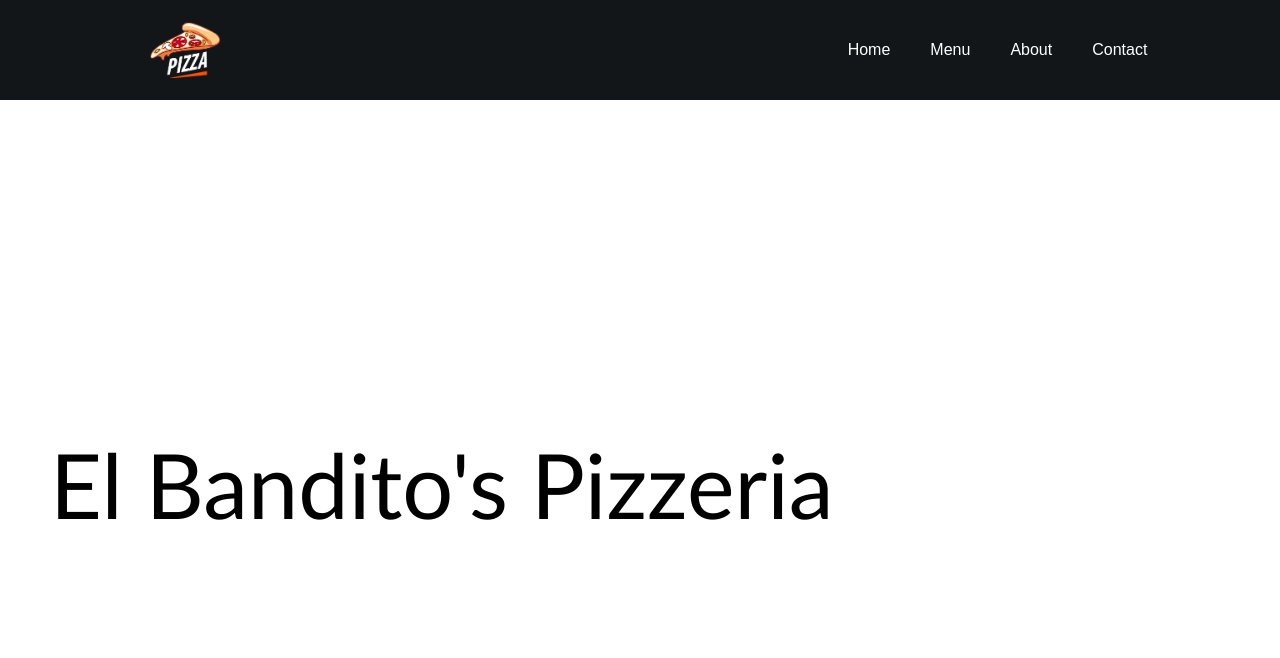
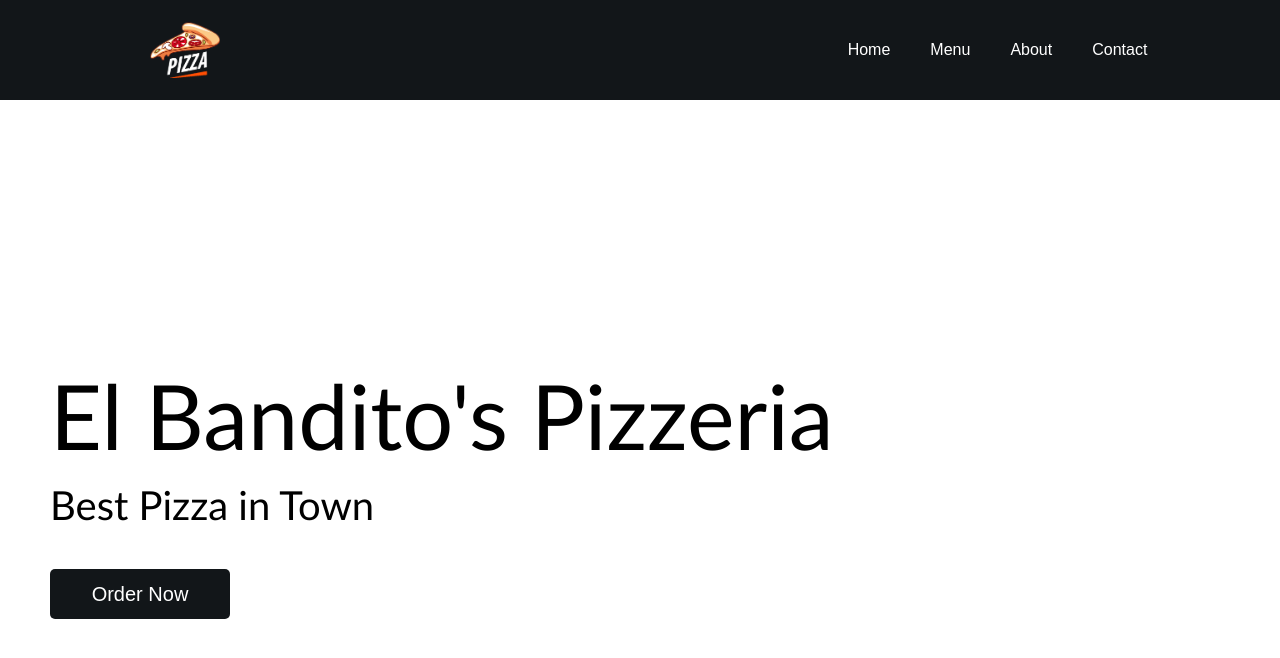
Before and after one commit to AndrasCsorba/El-Bandito-Pizzeria, a React (Create React App) app: page / in a window 1280 px wide. Shown: the top 658 px of the page. Built offline with nearby package versions, Linux system fonts and the light colour scheme.

Commit message:
home page texting

```diff
--- a/src/pages/Home.js
+++ b/src/pages/Home.js
@@ -1,11 +1,16 @@
 import React from "react";
 import "../styles/Home.css";
+import { Link } from "react-router-dom";
 
 function Home() {
   return (
     <div className="home">
       <div className="headerContainer">
         <h1>El Bandito's Pizzeria</h1>
+        <p>Best Pizza in Town</p>
+        <Link to="/Menu">
+          <button>Order Now</button>
+        </Link>
       </div>
     </div>
   );
```
